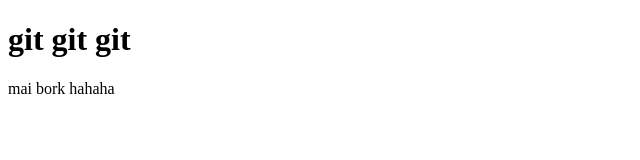
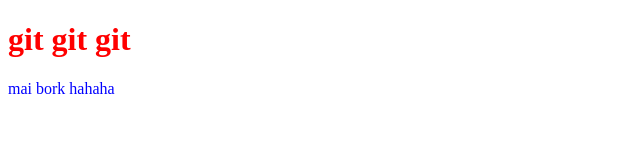
Before and after one commit to chocobo2546/hello_world, a plain HTML site: page index.html in a window 1280 px wide. Shown: the whole page, without its empty margins (0-640 px from the left). Drawn offline with Linux system fonts and the light colour scheme.

Commit message:
Add style file

```diff
--- a/index.html
+++ b/index.html
@@ -4,6 +4,7 @@
 	<meta charset="utf-8">
 	<meta name="viewport" content="width=device-width, initial-scale=1">
 	<title>git</title>
+	<link rel="stylesheet" type="text/css" href="style.css">
 </head>
 <body>
 	<h1>git git git</h1>
--- /dev/null
+++ b/style.css
@@ -0,0 +1,7 @@
+h1 {
+	color: red;
+}
+
+p {
+	color: blue;
+}
```
